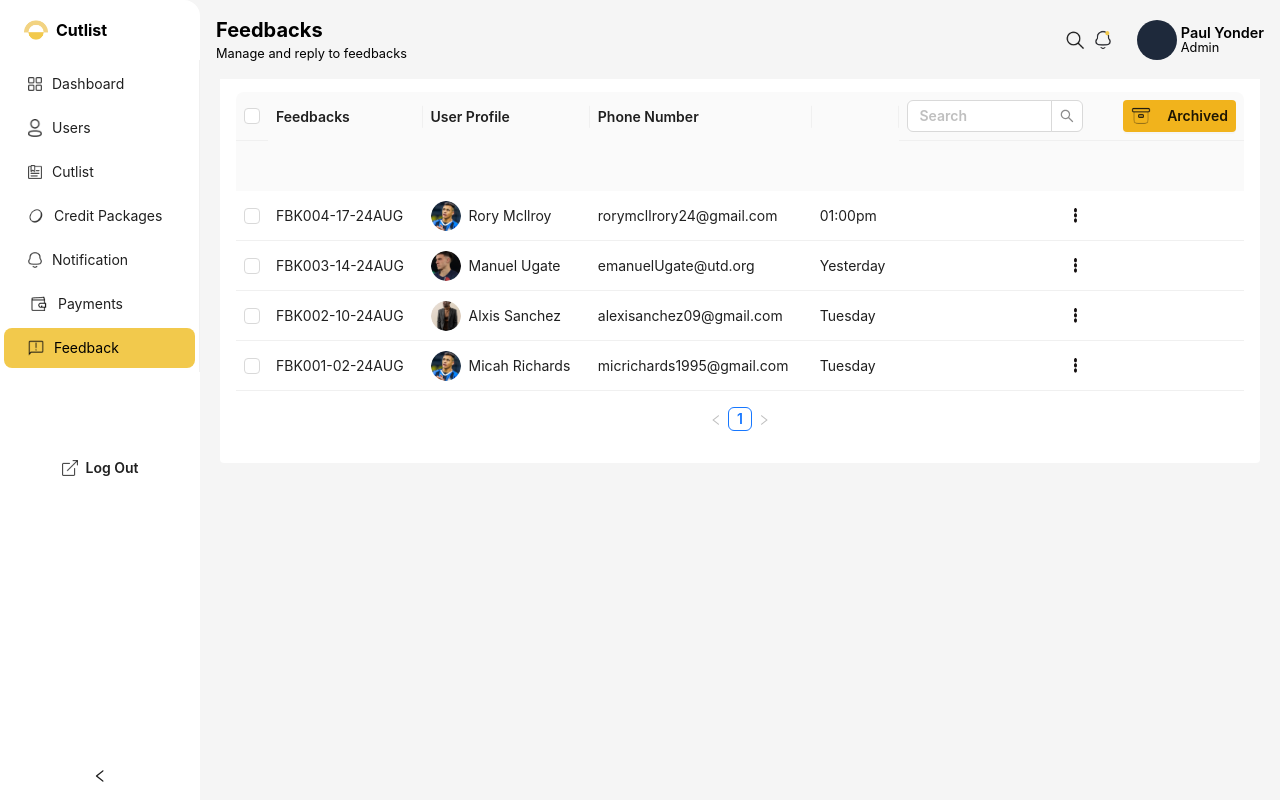
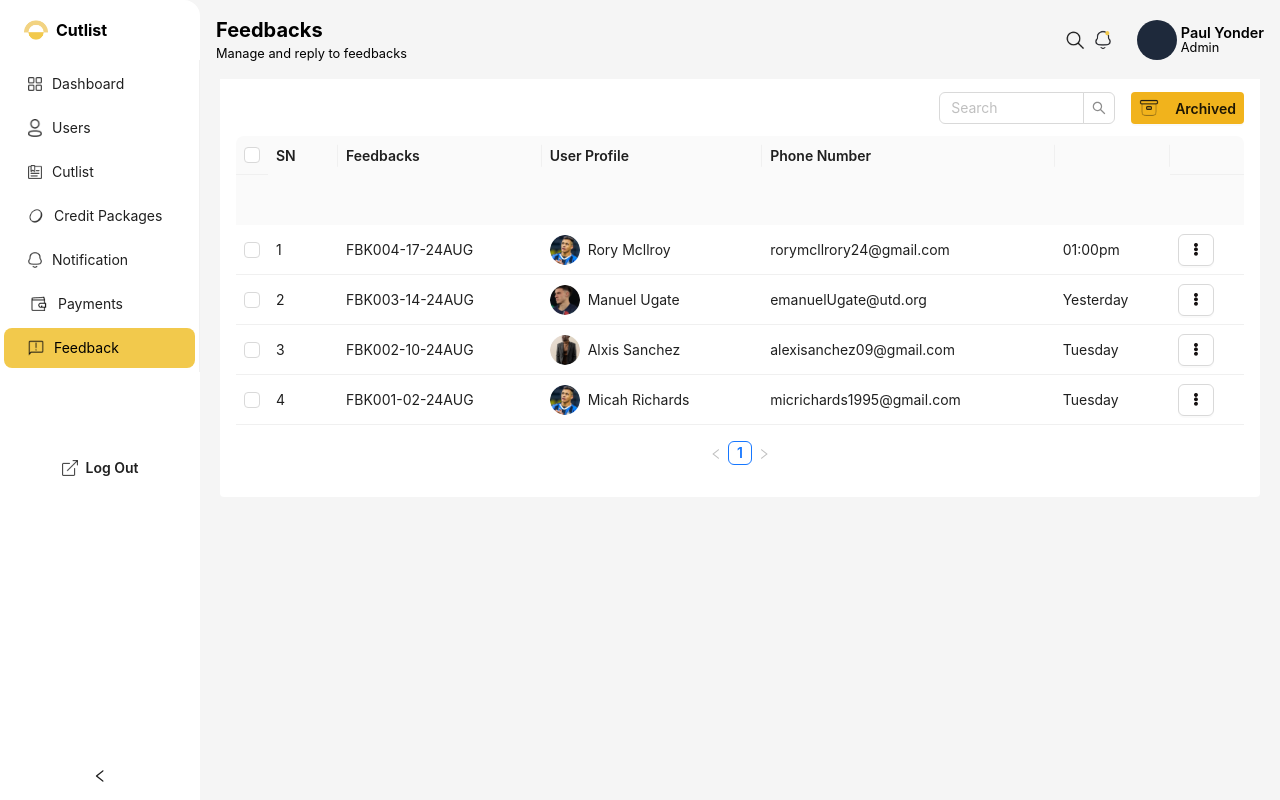
Before and after one commit to emmasam1/cutlist, a React (Vite) app: page /feedback in a window 1280 px wide. Built offline with nearby package versions, Linux system fonts and the light colour scheme.

Commit message:
fixed side bar

```diff
--- a/src/pages/dashboard/Feedback.jsx
+++ b/src/pages/dashboard/Feedback.jsx
@@ -1,12 +1,11 @@
-import React, { useState } from 'react';
-import { Table, Button, Input } from "antd";
+import React, { useState } from "react";
+import { Table, Button, Input, Dropdown, Menu } from "antd";
 import { Link } from "react-router-dom";
-import { Menu, MenuButton, MenuItem, MenuItems } from "@headlessui/react";
 
 import dots from "../../assets/images/icons/dots.png";
-import user_2 from '../../assets/images/user_2.png';
-import user_3 from '../../assets/images/user_3.png';
-import user_1 from '../../assets/images/user_1.png';
+import user_2 from "../../assets/images/user_2.png";
+import user_3 from "../../assets/images/user_3.png";
+import user_1 from "../../assets/images/user_1.png";
 import edit from "../../assets/images/icons/edit_outline.png";
 import bin from "../../assets/images/icons/bin.png";
 import archive from "../../assets/images/icons/archive.png";
@@ -19,7 +18,7 @@ const fullDataSource = [
     user_name: "Rory Mcllroy",
     user_img: user_2,
     email: "rorymcllrory24@gmail.com",
-    time: "01:00pm"
+    time: "01:00pm",
   },
   {
     key: 1,
@@ -27,7 +26,7 @@ const fullDataSource = [
     user_name: "Manuel Ugate",
     user_img: user_3,
     email: "emanuelUgate@utd.org",
-    time: "Yesterday"
+    time: "Yesterday",
   },
   {
     key: 2,
@@ -35,7 +34,7 @@ const fullDataSource = [
     user_name: "Alxis Sanchez",
     user_img: user_1,
     email: "alexisanchez09@gmail.com",
-    time: "Tuesday"
+    time: "Tuesday",
   },
   {
     key: 3,
@@ -43,12 +42,66 @@ const fullDataSource = [
     user_name: "Micah Richards",
     user_img: user_2,
     email: "micrichards1995@gmail.com",
-    time: "Tuesday"
+    time: "Tuesday",
   },
 ];
 
+const handleMenuClick = (e, record) => {
+  if (e.key === "reply") {
+    console.log("Reply", record);
+    // Handle view logic here
+  } else if (e.key === "archive") {
+    console.log("Archive", record);
+    // Handle edit logic here
+  } else if (e.key === "delete") {
+    console.log("Delete", record);
+    // Handle delete logic here
+  }
+};
+
+const getMenu = (record) => (
+  <Menu onClick={(e) => handleMenuClick(e, record)}>
+    <Menu.Item
+      key="reply"
+      icon={
+        <img
+          src={edit}
+          alt="Reply"
+          style={{ width: "16px", marginRight: "8px" }}
+        />
+      }
+    >
+      Reply
+    </Menu.Item>
+    <Menu.Item
+      key="archive"
+      icon={
+        <img
+          src={archive}
+          alt="Archive"
+          style={{ width: "16px", marginRight: "8px" }}
+        />
+      }
+    >
+      Archive
+    </Menu.Item>
+    <Menu.Item
+      key="delete"
+      icon={
+        <img
+          src={bin}
+          alt="Delete"
+          style={{ width: "16px", marginRight: "8px" }}
+        />
+      }
+    >
+      Delete
+    </Menu.Item>
+  </Menu>
+);
+
 const Feedback = () => {
-  const [searchText, setSearchText] = useState('');
+  const [searchText, setSearchText] = useState("");
   const [selectedRowKeys, setSelectedRowKeys] = useState([]);
   const [isModalOpen, setIsModalOpen] = useState(false);
 
@@ -56,12 +109,18 @@ const Feedback = () => {
     setSearchText(value);
   };
 
-  const filteredDataSource = fullDataSource.filter((item) =>
-    item.user_name.toLowerCase().includes(searchText.toLowerCase()) ||
-    item.email.toLowerCase().includes(searchText.toLowerCase())
+  const filteredDataSource = fullDataSource.filter(
+    (item) =>
+      item.user_name.toLowerCase().includes(searchText.toLowerCase()) ||
+      item.email.toLowerCase().includes(searchText.toLowerCase())
   );
 
   const columns = [
+    {
+      title: "SN",
+      render: (_, __, index) => index + 1,
+      width: 70,
+    },
     {
       title: "Feedbacks",
       dataIndex: "id",
@@ -69,11 +128,16 @@ const Feedback = () => {
     {
       title: "User Profile",
       render: (text, record) => (
-        <div style={{ display: 'flex', alignItems: 'center' }}>
+        <div style={{ display: "flex", alignItems: "center" }}>
           <img
             src={record.user_img}
             alt="User"
-            style={{ width: 30, height: 30, borderRadius: '50%', marginRight: 8 }}
+            style={{
+              width: 30,
+              height: 30,
+              borderRadius: "50%",
+              marginRight: 8,
+            }}
           />
           <span>{record.user_name}</span>
         </div>
@@ -90,8 +154,84 @@ const Feedback = () => {
     },
 
     {
-      title: (
-        <div className="flex items-center justify-between w-full">
+      title: "",
+      key: "operations",
+      render: (_, record) => (
+        <Dropdown
+          menu={{
+            items: [
+              {
+                key: "reply",
+                label: (
+                  <span className="flex items-center">
+                    <img
+                      src={edit}
+                      alt="Reply"
+                      style={{
+                        width: "17px",
+                        height: "17px",
+                        marginRight: "8px",
+                      }}
+                    />
+                    Reply
+                  </span>
+                ),
+              },
+              {
+                key: "archive",
+                label: (
+                  <span className="flex items-center">
+                    <img
+                      src={archive}
+                      alt="Deactivate"
+                      style={{
+                        width: "17px",
+                        height: "17px",
+                        marginRight: "8px",
+                      }}
+                    />
+                    Archive
+                  </span>
+                ),
+              },
+              {
+                key: "delete",
+                label: (
+                  <span className="flex items-center">
+                    <img
+                      src={bin}
+                      alt="Delete"
+                      style={{
+                        width: "17px",
+                        height: "17px",
+                        marginRight: "8px",
+                      }}
+                    />
+                    Delete
+                  </span>
+                ),
+              },
+            ],
+            onClick: (e) => handleMenuClick(e, record),
+          }}
+          trigger={["click"]}
+        >
+          <Button>
+            <img
+              src={dots}
+              alt="Actions"
+              className="flex items-center justify-center w-1"
+            />
+          </Button>
+        </Dropdown>
+      ),
+    },
+  ];
+
+  return (
+    <div className="relative top-14">
+      <div className="bg-white rounded p-4">
+        <div className="flex items-center w-full mb-3 justify-end">
           <Input.Search
             className="w-44 mr-4"
             placeholder="Search"
@@ -102,80 +242,6 @@ const Feedback = () => {
             Archived
           </Button>
         </div>
-      ),
-      render: (text, record) => (
-        <span className="flex items-center justify-center">
-          <Menu as="div" className="relative inline-block text-left ml-2">
-            <div>
-              <MenuButton className="inline-flex w-full justify-center gap-x-1.5 rounded-md py-2 text-sm font-semibold text-gray-900 hover:bg-gray-50">
-                <img
-                  src={dots}
-                  style={{ width: 3, height: 15 }}
-                  className="cursor-pointer"
-                />
-              </MenuButton>
-            </div>
-            <MenuItems className="absolute right-0 z-10 mt-2 w-56 origin-top-right divide-y divide-gray-100 rounded-md bg-white shadow-lg ring-1 ring-black ring-opacity-5 transition focus:outline-none">
-              <div className="py-1">
-                <MenuItem>
-                  {({ active }) => (
-                    <Link
-                      to={`/user/${record.key}`}
-                      state={{ record }}
-                      className={`${
-                        active ? "bg-gray-100 text-gray-900" : "text-gray-700"
-                      } px-4 py-2 text-sm flex items-center`}
-                    >
-                      <img src={edit} alt="" className="w-4 h-4 mr-1" />
-                      Reply
-                    </Link>
-                  )}
-                </MenuItem>
-              </div>
-
-              <div className='py-1'>
-                <MenuItem>
-                  {({ active }) => (
-                    <Link
-                      to="#"
-                      className={`${
-                        active ? "bg-gray-100 text-gray-900" : "text-gray-700"
-                      } px-4 py-2 text-sm flex items-center`}
-                    >
-                      <img src={archive} alt="" className="w-4 h-4 mr-1" />
-                      Archive
-                    </Link>
-                  )}
-                </MenuItem>
-              </div>
-
-              <div className="py-1">
-                <MenuItem>
-                  {({ active }) => (
-                    <Link
-                      to="#"
-                      className={`${
-                        active ? "bg-gray-100 text-gray-900" : "text-gray-700"
-                      } px-4 py-2 text-sm flex items-center`}
-                    >
-                      <img src={bin} alt="" className="w-4 h-4 mr-1" />
-                      Delete
-                    </Link>
-                  )}
-                </MenuItem>
-              </div>
-            </MenuItems>
-          </Menu>
-        </span>
-      ),
-      colSpan: 5,
-    },
-  ];
-
-
-  return (
-    <div className="relative top-14">
-      <div className="bg-white rounded p-4">
         <Table
           columns={columns}
           dataSource={filteredDataSource}
```
